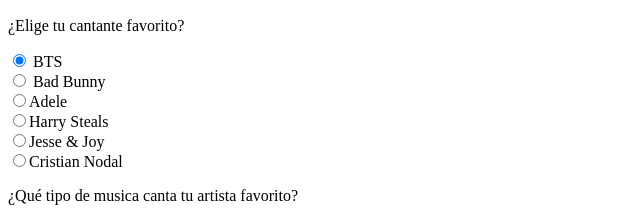
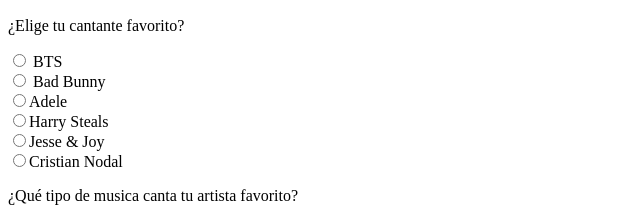
Before and after one commit to TecnolochicasJo/fundamentos-HTML, a plain HTML site: page index.html in a window 1280 px wide. Shown: the part 3555-3775 px from the top of the page, 0-640 px from the left. Drawn offline with Linux system fonts and the light colour scheme.

Commit message:
Cambiando el input radio

```diff
--- a/index.html
+++ b/index.html
@@ -128,27 +128,27 @@
             <h2>Botones Radio</h2>
             <p>¿Elige tu cantante favorito?</p>
                 <label for="bts">
-                    <input id="bts" type="radio" value="bts" name="cantante-favorito" checked> BTS
+                    <input type="radio" id="bts" value="bts" name="cantante-favorito"> BTS
                 </label>
                 <br>
                 <label for="badBunny">
-                    <input id="badBunny" type="radio" value="badBunny" name="cantante-favorito"> Bad Bunny
+                    <input type="radio" id="badBunny" value="badBunny" name="cantante-favorito"> Bad Bunny
                 </label>
                 <br>
                 <label for="adele">
-                    <input id="adele" type="radio" value="adele" name="cantante-favorito">Adele
+                    <input type="radio" id="adele" value="adele" name="cantante-favorito">Adele
                 </label>
                 <br>
                 <label for="harrySteals">
-                    <input id="harrySteals" type="radio" value="harrySteals" name="cantante-favorito">Harry Steals
+                    <input type="radio" id="harrySteals" value="harrySteals" name="cantante-favorito">Harry Steals
                 </label>
                 <br>
                 <label for="jesseJoy">
-                    <input id="jesseJoy" type="radio" value="jesseJoy" name="cantante-favorito">Jesse & Joy
+                    <input type="radio"  id="jesseJoy" value="jesseJoy" name="cantante-favorito">Jesse & Joy
                 </label>
                 <br>
                 <label for="cristianNodal">
-                    <input id="cristianNodal" type="radio" value="cristianNodal" name="cantante-favorito">Cristian Nodal
+                    <input type="radio"  id="cristianNodal" value="cristianNodal" name="cantante-favorito">Cristian Nodal
                 </label>
 
             <!-- ***************************************************************************************************
```
